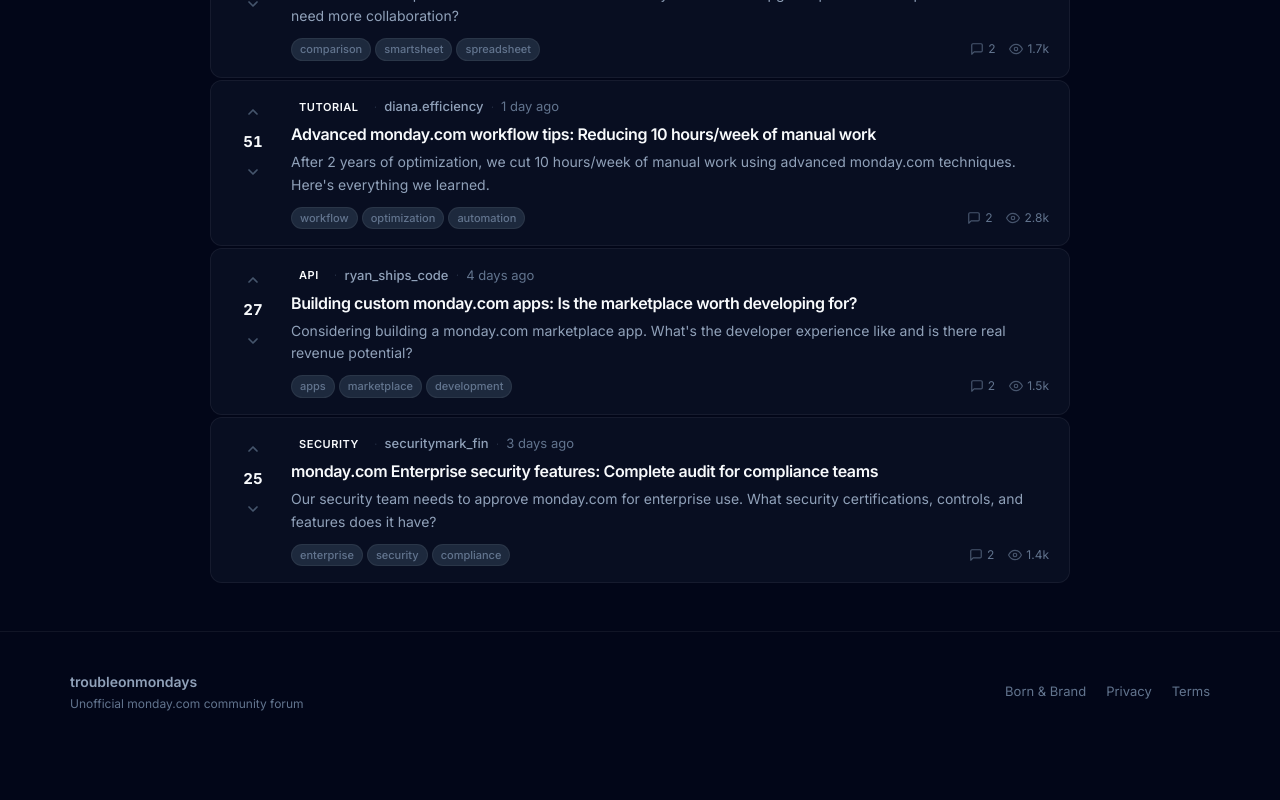
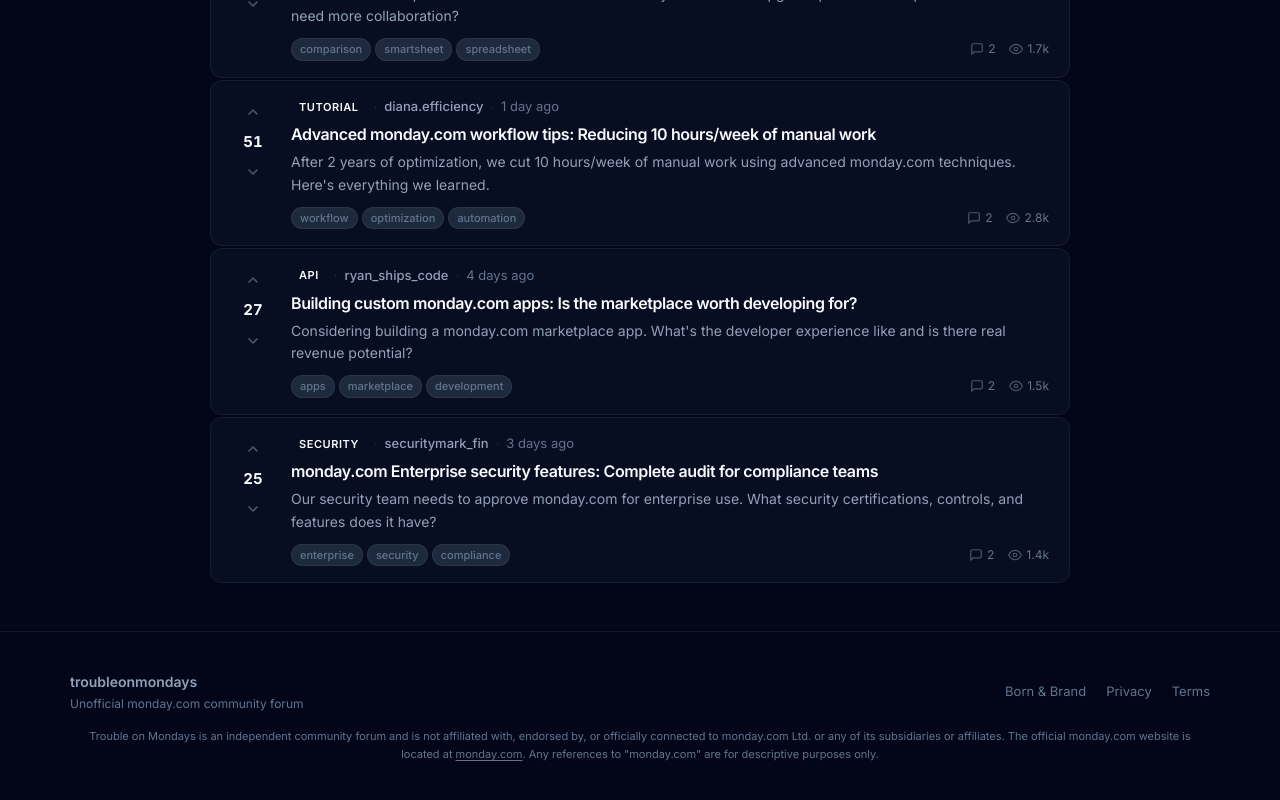
Before and after one commit to ArkMaster123/troubleonmonday, a Next.js app: page / in a window 1280 px wide. Shown: the part 4929-5729 px from the top of the page. Before the commit the page ends 5681 px from the top, so only its background shows below. Built offline with nearby package versions, Linux system fonts and the light colour scheme; no server answers; the database is empty.

Commit message:
Legal: add footer independence disclaimer

```diff
--- a/app/layout.tsx
+++ b/app/layout.tsx
@@ -189,6 +189,18 @@
               </Link>
             </div>
           </div>
+          <p className="max-w-[1140px] mx-auto mt-4 text-[11px] leading-relaxed text-center text-slate-400 dark:text-slate-500">
+            Trouble on Mondays is an independent community forum and is not affiliated with, endorsed by, or officially connected to monday.com Ltd. or any of its subsidiaries or affiliates. The official monday.com website is located at{' '}
+            <a
+              href="https://monday.com"
+              target="_blank"
+              rel="noopener noreferrer"
+              className="underline underline-offset-2 hover:text-slate-600 dark:hover:text-slate-300"
+            >
+              monday.com
+            </a>
+            . Any references to &quot;monday.com&quot; are for descriptive purposes only.
+          </p>
         </footer>
 
         <NewThreadScript />
```
